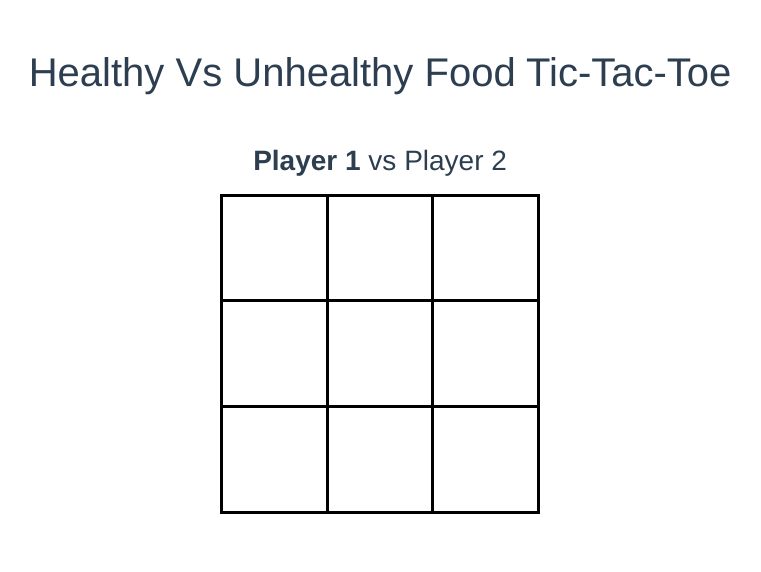
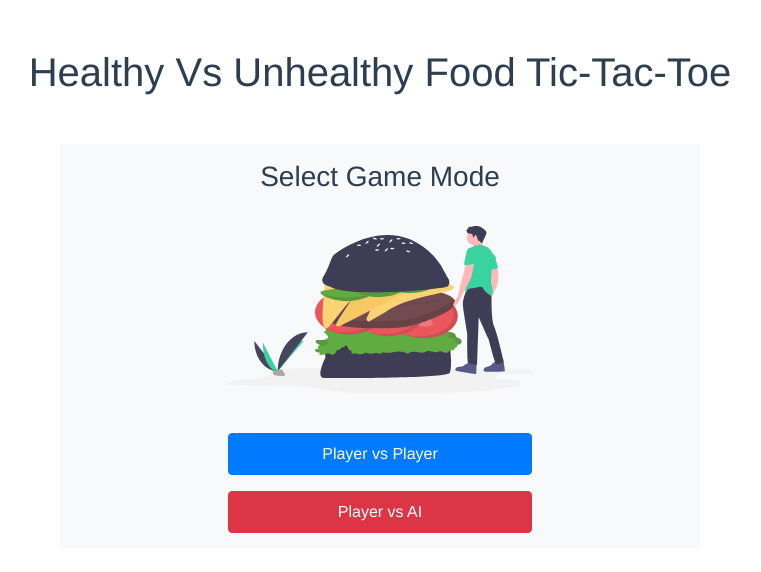
Before and after one commit to jamiepinheiro/TicTacToe, a Vue app: page / in a window 1280 px wide. Shown: the top 572 px of the page, without its empty margins (260-1021 px from the left). Built offline with nearby package versions, Linux system fonts and the light colour scheme.

Commit message:
Add support for multiple game modes

```diff
--- a/src/App.vue
+++ b/src/App.vue
@@ -1,16 +1,38 @@
 <template>
 	<div id="app">
-		<Game :players="['Player 1', 'Player 2']"/>
+		<h1 class="my-5">Healthy Vs Unhealthy Food Tic-Tac-Toe</h1>
+		<SelectGame v-if="!inGame" :startGame="startGame"></SelectGame>
+		<Game v-else :players="players" :restart="restart"/>
 	</div>
 </template>
 
 <script>
 import Game from './components/Game.vue'
+import SelectGame from './components/SelectGame.vue'
 
 export default {
-	name: 'app',
+	data() {
+		return {
+			players: [],
+			inGame: false,
+		}
+	},
 	components: {
-		Game
+		Game,
+		SelectGame
+	},
+	methods: {
+		startGame(mode) {
+			if (mode == "pvp") {
+				this.players = ['Player 1', 'Player 2']
+			} else if (mode == "pva") {
+				this.players = ['Player', 'AI']
+			}
+			this.inGame = true;
+		},
+		restart() {
+			this.inGame = false;
+		}
 	}
 }
 </script>
--- a/src/components/Game.vue
+++ b/src/components/Game.vue
@@ -1,12 +1,11 @@
 <template>
 	<div>
-		<h1 class="my-5">Healthy Vs Unhealthy Food Tic-Tac-Toe</h1>
-		<h3 class="mb-3">
+		<h3 v-if="!gameover" class="mb-3">
 			<span :class="{'font-weight-bold': currentPlayer == 0}">{{players[0]}}</span>
 			vs
 			<span :class="{'font-weight-bold': currentPlayer == 1}">{{players[1]}}</span>
 		</h3>
-		<div v-if="gameover" class="col-12">
+		<div v-else class="col-12">
 			<div class="col-md-4 col-sm-10 alert alert-success mx-auto m-5 p-3">
 				<h2>Game Over!</h2>
 				<h3 v-if="draw">Its a draw 😔</h3>
@@ -37,7 +36,7 @@
 import Cell from './Cell.vue'
 
 export default {
-	props: ['players'],
+	props: ['players', 'restart'],
 	data() {
 		return {
 			currentPlayer: 0,
@@ -101,13 +100,6 @@ export default {
 				}
 			}
 			return false;
-		},
-		restart() {
-			this.currentPlayer = 0,
-			this.board = Array(3).fill().map(()=>Array(3).fill(''));
-			this.gameover = false;
-			this.draw = false;
-			this.winningThreeCells = [];
 		}
 	}
 }
--- /dev/null
+++ b/src/components/SelectGame.vue
@@ -0,0 +1,16 @@
+<template>
+	<div class="col-6 mx-auto bg-light p-3">
+		<h3>Select Game Mode</h3>
+		<img src="../assets/info.svg" alt="" class="col-7 p-4">
+		<br>
+		<button @click="startGame('pvp')" class="btn btn-primary col-6 p-2 my-3">Player vs Player</button>
+		<br>
+		<button @click="startGame('pva')" class="btn btn-danger col-6 p-2">Player vs AI</button>
+	</div>
+</template>
+
+<script>
+export default {
+	props: ["startGame"]
+}
+</script>
```
Also changed, not shown: src/assets/info.svg (added).
